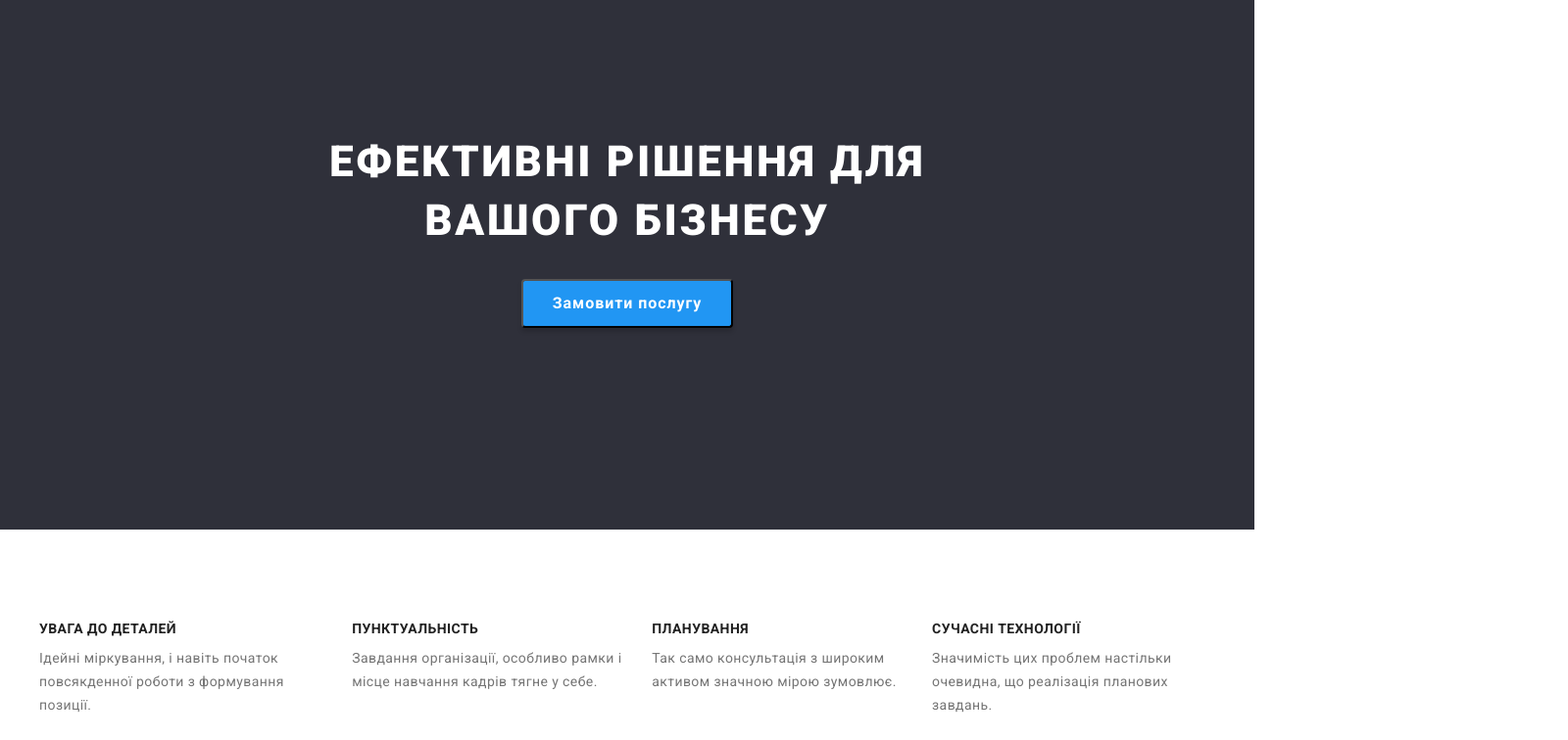
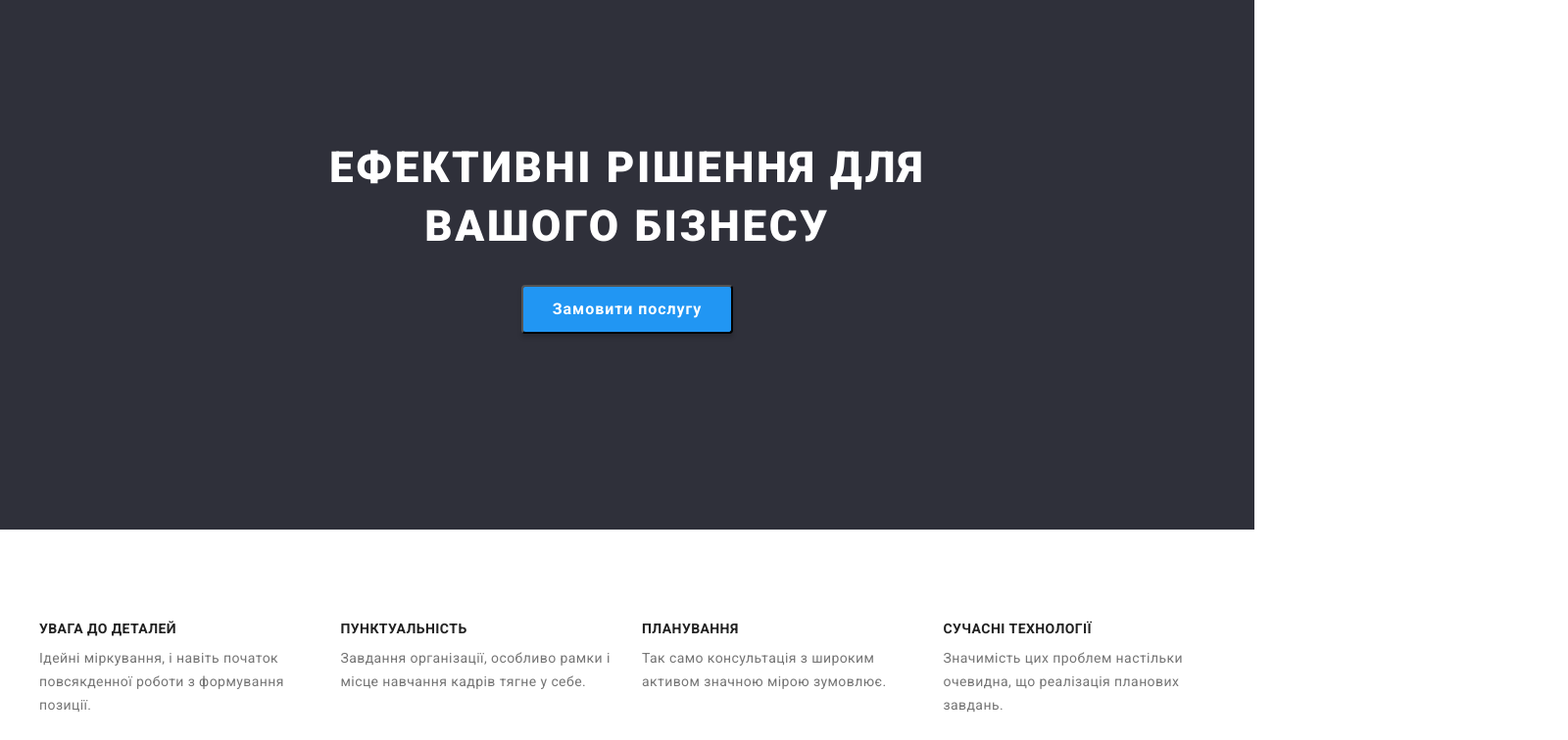
Before and after one commit to korvan17/goit-markup-hw-03, a plain HTML site: page index.html in a window 1280 px wide. Shown: the part 140-896 px from the top of the page at 98% size, 1600 px wide, since content can reach past the window. Drawn offline with nearby package versions, Linux system fonts and the light colour scheme.

Commit message:
fix after check

```diff
--- a/css/styles.css
+++ b/css/styles.css
@@ -33,9 +33,7 @@ body {
 }
 
 .container {
-  width: 1230px;
-  padding-left: 15px;
-  padding-right: 15px;
+  width: 1200px;
   margin-left: auto;
   margin-right: auto;
   align-items: center;
@@ -120,12 +118,8 @@ img {
 .hero {
   text-align: center;
   background-color: var(--bcg-dark);
-  height: 600px;
-}
-
-.hero-block {
-  margin-top: 100px;
-  padding: 0px;
+  padding-top: 200px;
+  padding-bottom: 200px;
 }
 
 .hero-title {
@@ -172,17 +166,20 @@ img {
   gap: 30px;
 }
 
+.advantage-point {
+  width: calc(100% - 3*30px / 4);
+}
+
 .advantage-title {
   font-weight: 700;
   line-height: 1.14;
   text-transform: uppercase;
-  letter-spacing: 0.03em;
   font-size: 14px;
 }
 .advantage-item {
   color: var(--color-grey);
   line-height: 1.7;
-  padding-top: 10px;
+  margin-top: 10px;
 }
 
 /* -------------PORTFOLIO--------------- */
@@ -211,7 +208,6 @@ img {
   line-height: calc(19 / 16);
   text-align: center;
   background-color: var(--bcg-grey);
-  width: 1600px;
   margin-left: auto;
   margin-right: auto;
 }
@@ -244,7 +240,7 @@ img {
 .employee-desc {
   font-weight: 400;
   color: var(--color-grey);
-  padding-top: 10px;
+  margin-top: 10px;
 }
 
 /* ---------------------FOOTER----------------------- */
@@ -269,8 +265,8 @@ img {
 }
 
 .address-item.mail {
-  padding-top: 9px;
-  padding-bottom: 9px;
+  margin-top: 9px;
+  margin-bottom: 9px;
 }
 
 .address-link:hover,
@@ -291,7 +287,7 @@ img {
   flex-wrap: wrap;
   gap: 30px;
   justify-content: center;
-  width: 1230px;
+  width: 1200px;
   margin-left: auto;
   margin-right: auto;
 }
@@ -316,7 +312,8 @@ img {
   border: #f5f4fa;
 }
 
-.btn:hover {
+.btn:hover,
+.btn:focus {
   background-color: var(--color-accent);
   color: var(--color-white);
   cursor: pointer;
--- a/index.html
+++ b/index.html
@@ -47,25 +47,25 @@
         <div class="advantage container">
           <h2 class="advantage-hide">Наші переваги</h2>
           <ul class="list">
-            <li>
+            <li class="advantage-point">
               <h3 class="advantage-title">УВАГА ДО ДЕТАЛЕЙ</h3>
               <p class="advantage-item">
                 Ідейні міркування, і навіть початок повсякденної роботи з формування позиції.
               </p>
-            </li>
-            <li>
+            </li >
+            <li class="advantage-point">
               <h3 class="advantage-title">ПУНКТУАЛЬНІСТЬ</h3>
               <p class="advantage-item">
                 Завдання організації, особливо рамки і місце навчання кадрів тягне у себе.
               </p>
-            </li>
-            <li>
+            </li >
+            <li class="advantage-point">
               <h3 class="advantage-title">ПЛАНУВАННЯ</h3>
               <p class="advantage-item">
                 Так само консультація з широким активом значною мірою зумовлює.
               </p>
             </li>
-            <li>
+            <li class="advantage-point">
               <h3 class="advantage-title">СУЧАСНІ ТЕХНОЛОГІЇ</h3>
               <p class="advantage-item">
                 Значимість цих проблем настільки очевидна, що реалізація планових завдань.
```
